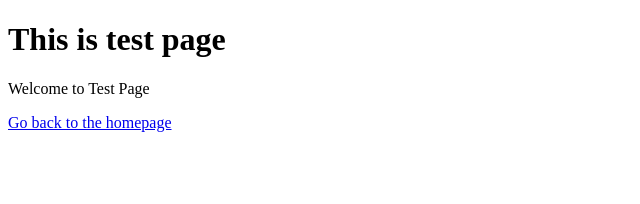
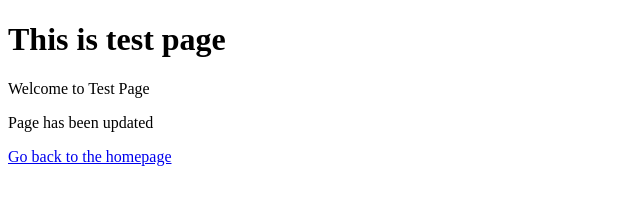
Before and after one commit to guruprasadlakkond/gatsby-offline, a Gatsby site: page /testPage in a window 1280 px wide. Shown: the whole page, without its empty margins (0-640 px from the left). Built offline with nearby package versions, Linux system fonts and the light colour scheme; Gatsby itself is replaced by a stand-in of ours.

Commit message:
updated page

```diff
--- a/src/pages/testPage.js
+++ b/src/pages/testPage.js
@@ -5,6 +5,7 @@ const Mypage = () => (
   <div>
     <h1>This is test page</h1>
     <p>Welcome to Test Page</p>
+    <p>Page has been updated</p>
     <Link to="/">Go back to the homepage</Link>
   </div>
 )
```
